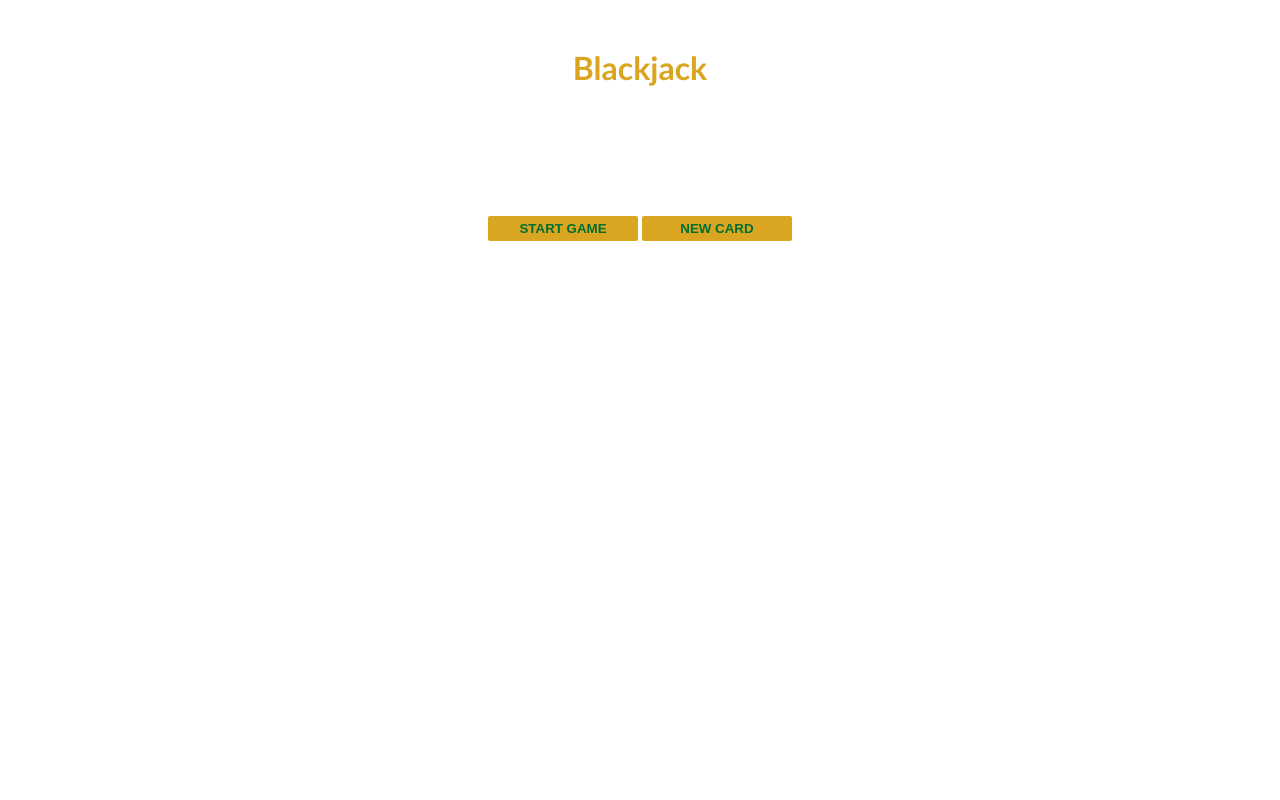
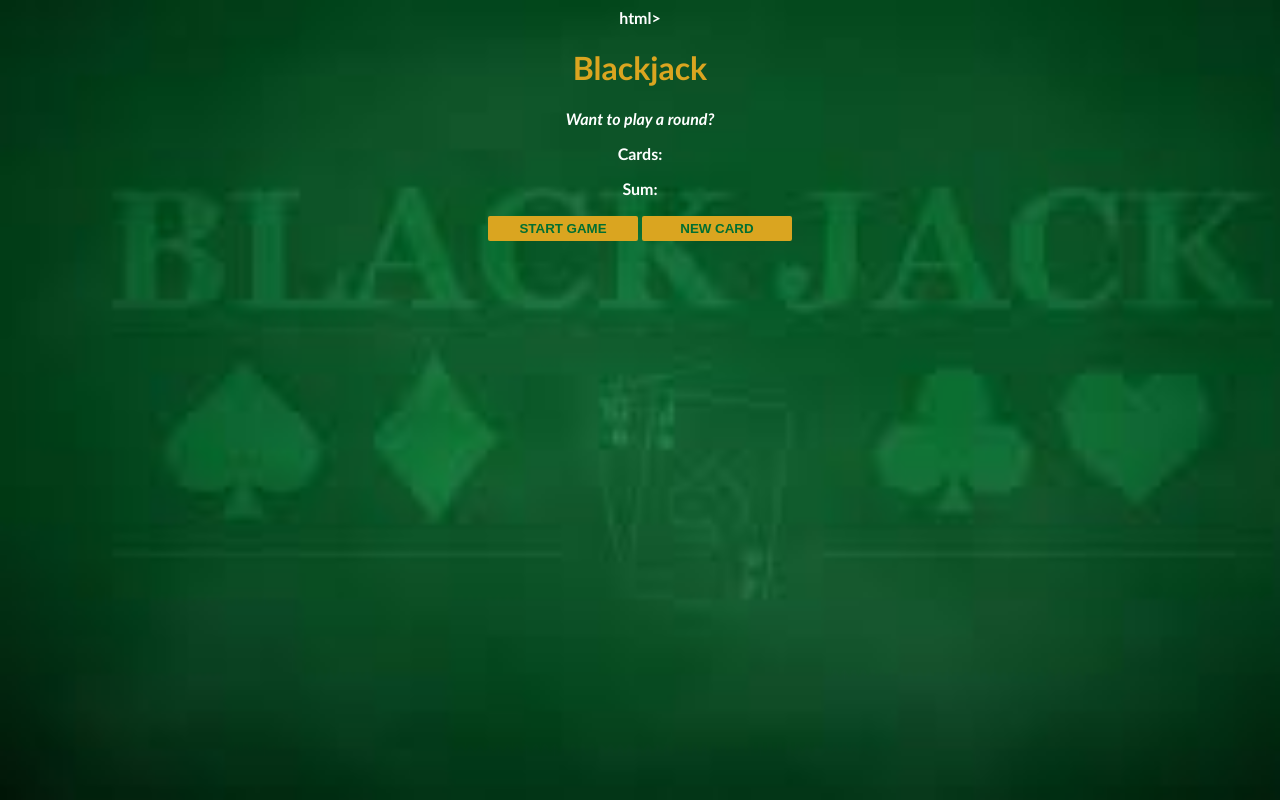
Before and after one commit to Audipunk/SDF05_Black-Jack-Game_MUNABR611_2405_A_Muneer-Abrahams, a plain HTML site: page index.html in a window 1280 px wide. Drawn offline with Linux system fonts and the light colour scheme.

Commit message:
update image

```diff
--- a/index.css
+++ b/index.css
@@ -1,6 +1,6 @@
 body {
 font-family: 'Trebuchet MS';
-background-image: url("images/table.png");
+background-image: url("images/black jack table.jpg");
 background-size: cover;
 font-weight: bold;
 color: white;
```
Also changed, not shown: images/black jack table.jpg (added).
